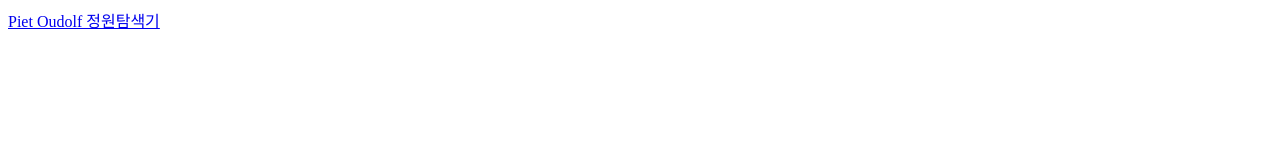
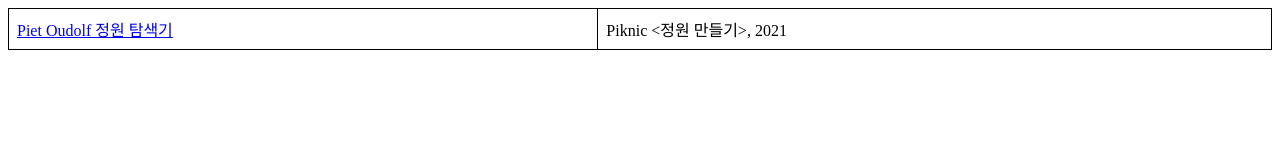
Before and after one commit to nninnnin/blog-monorepo, a plain HTML site: page works.html in a window 1280 px wide. Drawn offline with Linux system fonts and the light colour scheme.

Commit message:
작업물 표로 정리

```diff
--- a/works.html
+++ b/works.html
@@ -9,19 +9,43 @@
     <script src="/components/GlobalLayout.js"></script>
     <script src="/components/List.js"></script>
     <script src="/components/ListItem.js"></script>
+
+    <style>
+      table {
+        width: 100%;
+        border-collapse: collapse;
+      }
+
+      th,
+      td {
+        border: 1px solid #000;
+        padding: 8px;
+      }
+
+      th {
+        background-color: #f2f2f2;
+      }
+
+      tr:nth-child(even) {
+        background-color: #f2f2f2;
+      }
+    </style>
   </head>
 
   <body>
     <global-layout>
-      <list-container>
-        <list-item href="https://piknic-houser-wirth.vercel.app/">
-          Piet Oudolf 정원탐색기
-        </list-item>
-
-        <!-- <list-item href="https://spinning-top-nine.vercel.app/">
-          Spinning Top
-        </list-item> -->
-      </list-container>
+      <table>
+        <tbody>
+          <tr>
+            <td>
+              <a href="https://piknic-houser-wirth.vercel.app/">
+                Piet Oudolf 정원 탐색기
+              </a>
+            </td>
+            <td>Piknic <정원 만들기>, 2021</td>
+          </tr>
+        </tbody>
+      </table>
     </global-layout>
   </body>
 </html>
```
